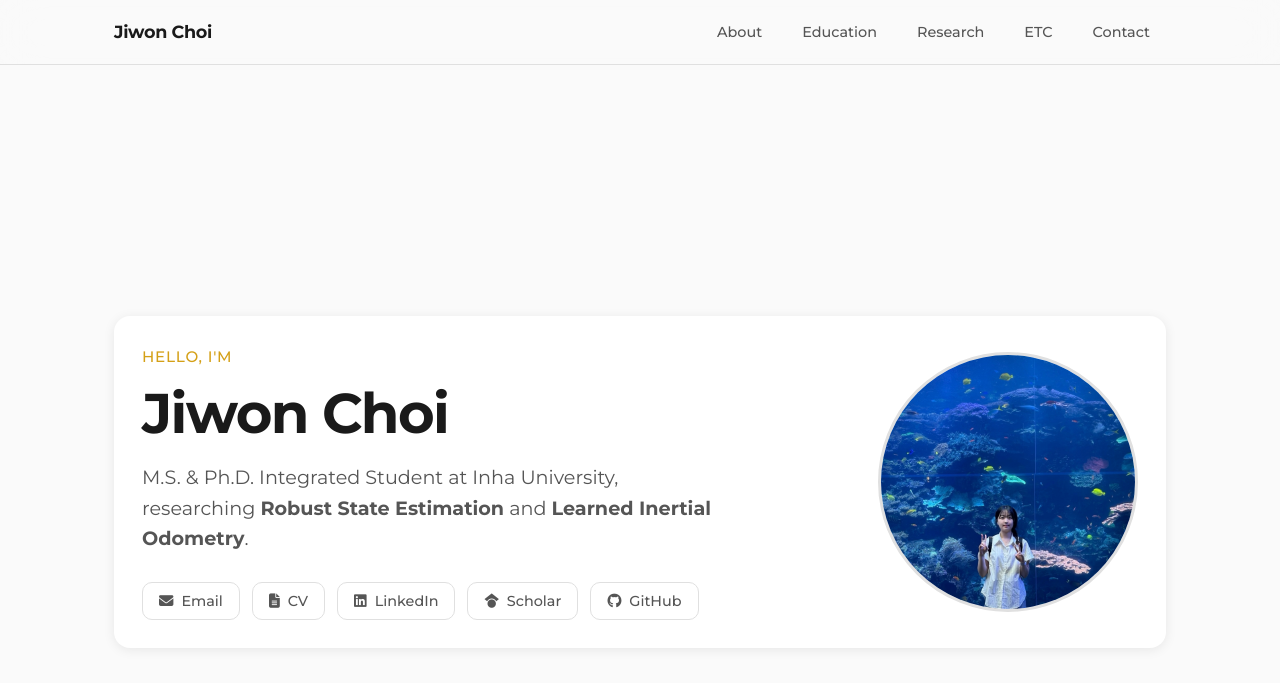
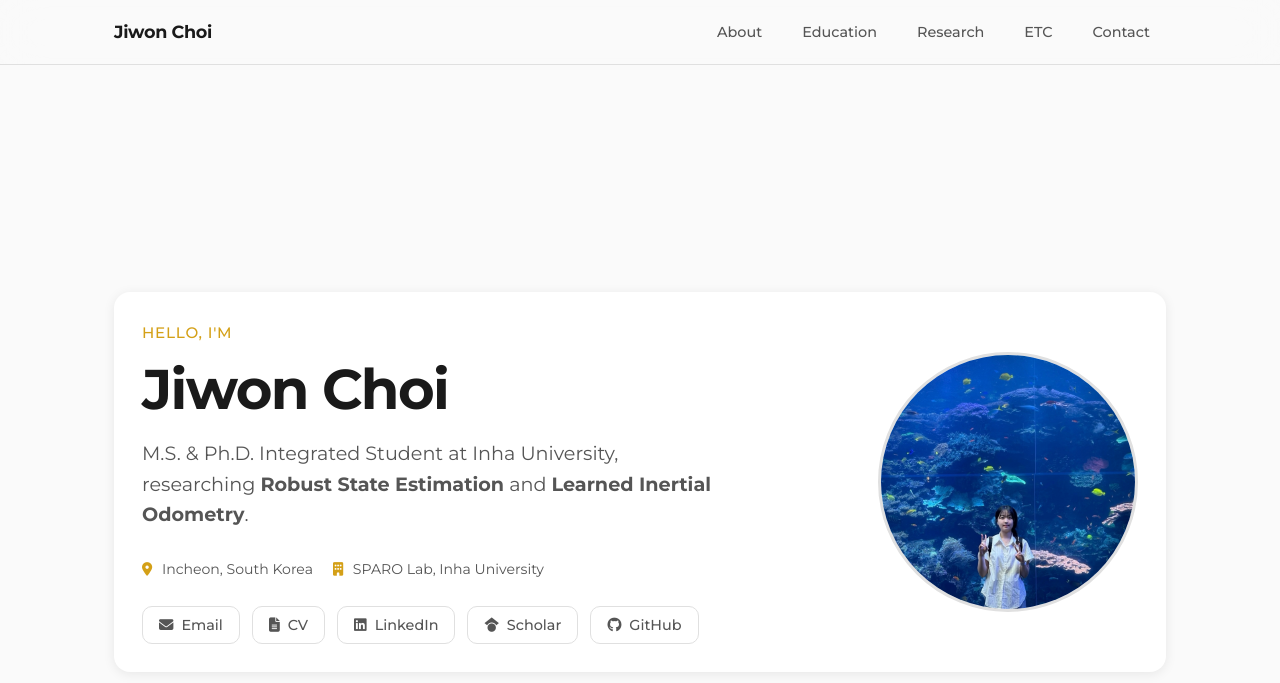
Before and after one commit to jivvon1/jivvon1.github.io, a Jekyll site: the page built from index.html, in a window 1280 px wide and 900 px high. Shown: the top 683 px of the window. Built offline with Jekyll 4.4.1, drawn with Linux system fonts in a browser that asks for light colours.

Commit message:
Modify Inform.

```diff
--- a/_sass/sections.scss
+++ b/_sass/sections.scss
@@ -54,6 +54,30 @@
     color: var(--text-secondary);
     margin-bottom: 28px;
     line-height: 1.6;
+  }
+
+  .hero-info {
+    display: flex;
+    gap: 20px;
+    margin-bottom: 24px;
+    flex-wrap: wrap;
+
+    @media (max-width: 768px) { justify-content: center; }
+
+    span, a {
+      font-size: 0.88rem;
+      color: var(--text-secondary);
+      text-decoration: none;
+      transition: color $transition-fast;
+
+      &:hover { color: var(--accent); }
+
+      i {
+        color: var(--accent);
+        margin-right: 6px;
+        font-size: 0.85rem;
+      }
+    }
   }
 
   .hero-links {
--- a/index.html
+++ b/index.html
@@ -15,6 +15,10 @@ title: Jiwon Choi
             M.S. & Ph.D. Integrated Student at Inha University,<br>
             researching <strong>Robust State Estimation</strong> and <strong>Learned Inertial Odometry</strong>.
           </p>
+          <div class="hero-info">
+            <span><i class="fas fa-map-marker-alt"></i> Incheon, South Korea</span>
+            <a href="https://sparolab.github.io/" target="_blank"><i class="fas fa-building"></i> SPARO Lab, Inha University</a>
+          </div>
           <div class="hero-links">
             <a href="mailto:{{ site.author.email }}">
               <i class="fas fa-envelope"></i> Email
```
Also changed, not shown: 3 other files.
